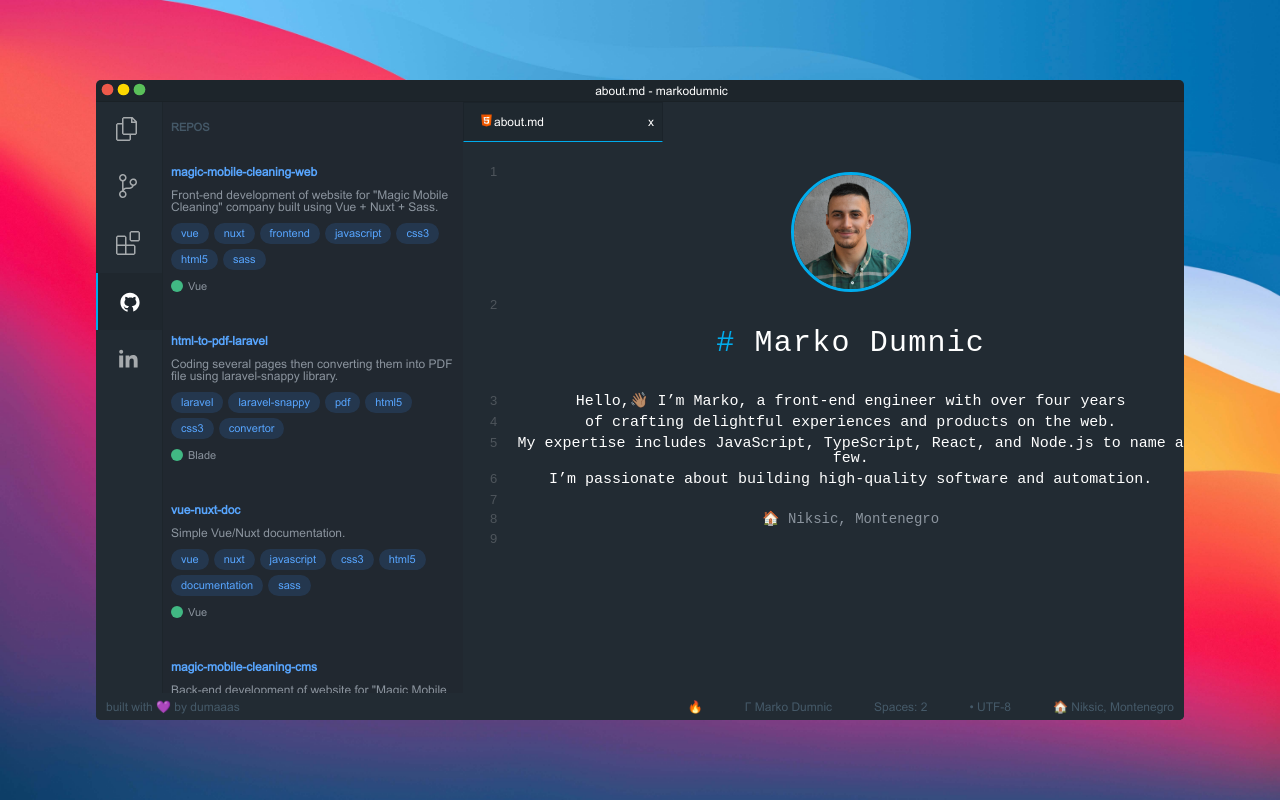
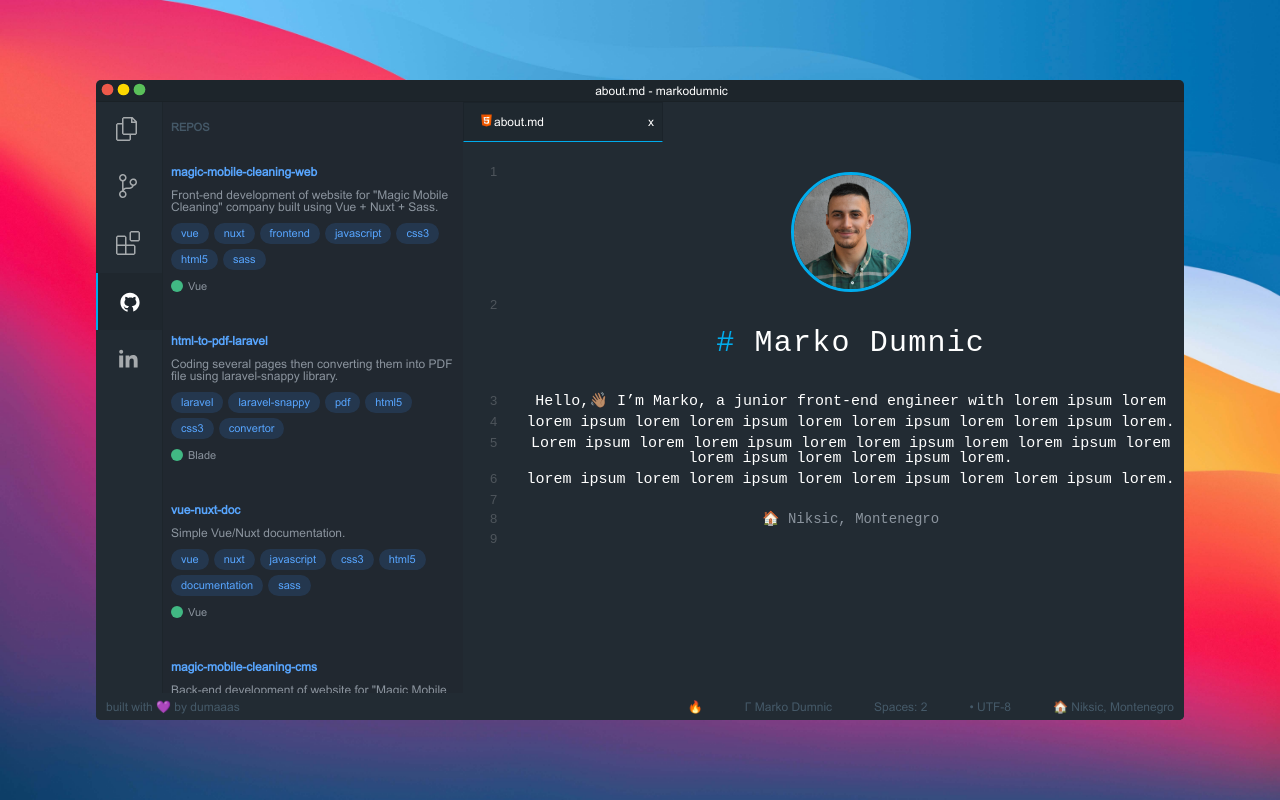
Before and after one commit to dumaaas/markodumnic, a Nuxt app: page / in a window 1280 px wide. Built offline with nearby package versions, Linux system fonts and the light colour scheme.

Commit message:
few changes

```diff
--- a/components/About.vue
+++ b/components/About.vue
@@ -15,21 +15,20 @@
     <div class="content-line">
       <span class="content-line__number"> 3 </span>
       <div class="content-line__text">
-        <p>Hello,👋🏽 I’m Marko, a front-end engineer with over four years</p>
+        <p>Hello,👋🏽 I’m Marko, a junior front-end engineer with lorem ipsum lorem</p>
       </div>
     </div>
     <div class="content-line">
       <span class="content-line__number"> 4 </span>
       <div class="content-line__text">
-        <p>of crafting delightful experiences and products on the web.</p>
+        <p>lorem ipsum lorem lorem ipsum lorem lorem ipsum lorem lorem ipsum lorem.</p>
       </div>
     </div>
     <div class="content-line">
       <span class="content-line__number"> 5 </span>
       <div class="content-line__text">
         <p>
-          My expertise includes JavaScript, TypeScript, React, and Node.js to
-          name a few.
+          Lorem ipsum lorem lorem ipsum lorem lorem ipsum lorem lorem ipsum lorem lorem ipsum lorem lorem ipsum lorem.
         </p>
       </div>
     </div>
@@ -37,7 +36,7 @@
       <span class="content-line__number"> 6 </span>
       <div class="content-line__text">
         <p>
-          I’m passionate about building high-quality software and automation.
+          lorem ipsum lorem lorem ipsum lorem lorem ipsum lorem lorem ipsum lorem.
         </p>
       </div>
     </div>
--- a/components/Contact.vue
+++ b/components/Contact.vue
@@ -163,7 +163,7 @@ export default {
   &-code {
     height: 360px;
     padding-left: 20px;
-    overflow-y: scroll;
+    padding-bottom: 20px;
     a {
       color: #ea8151;
       text-decoration: underline;
```
